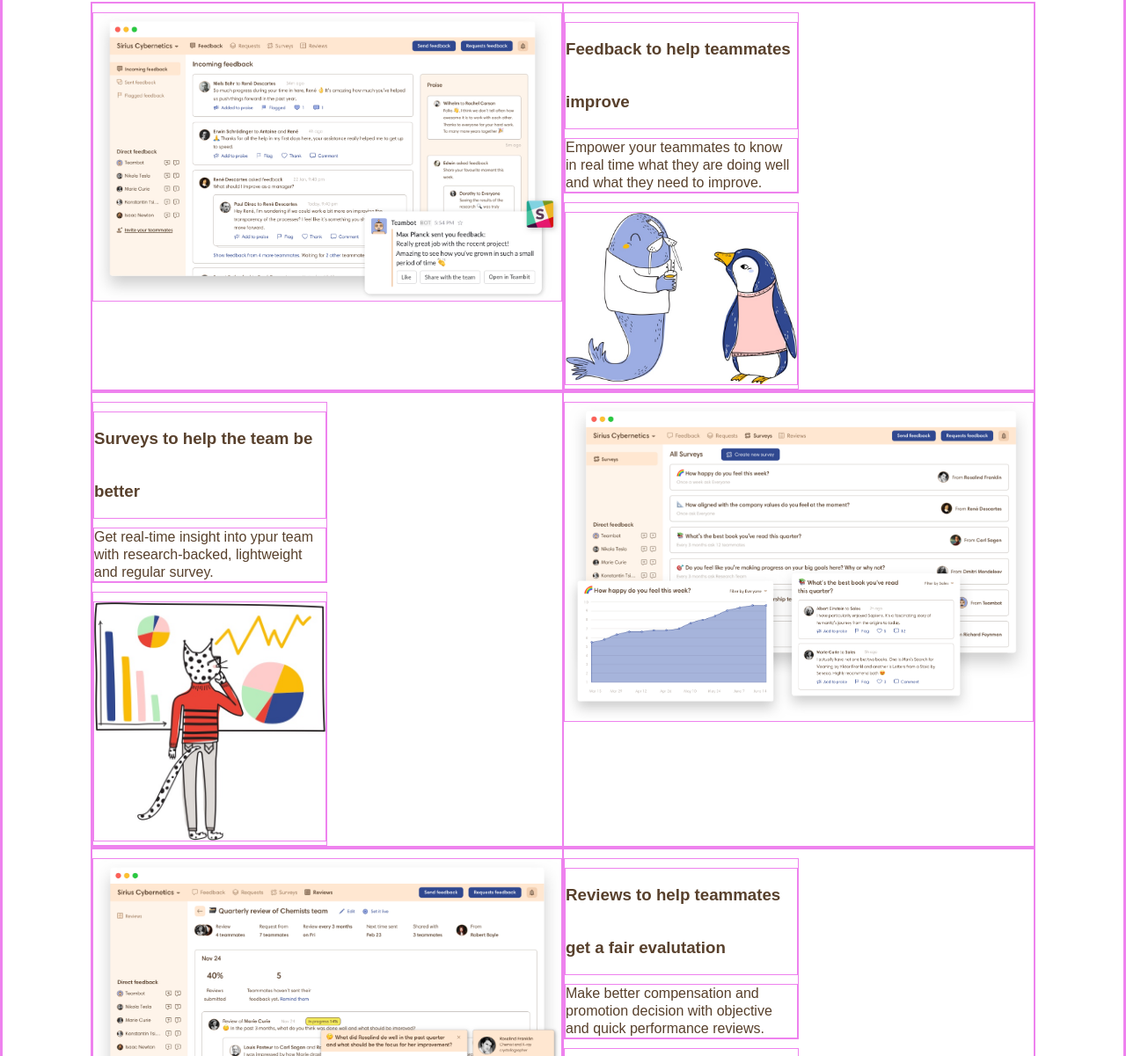
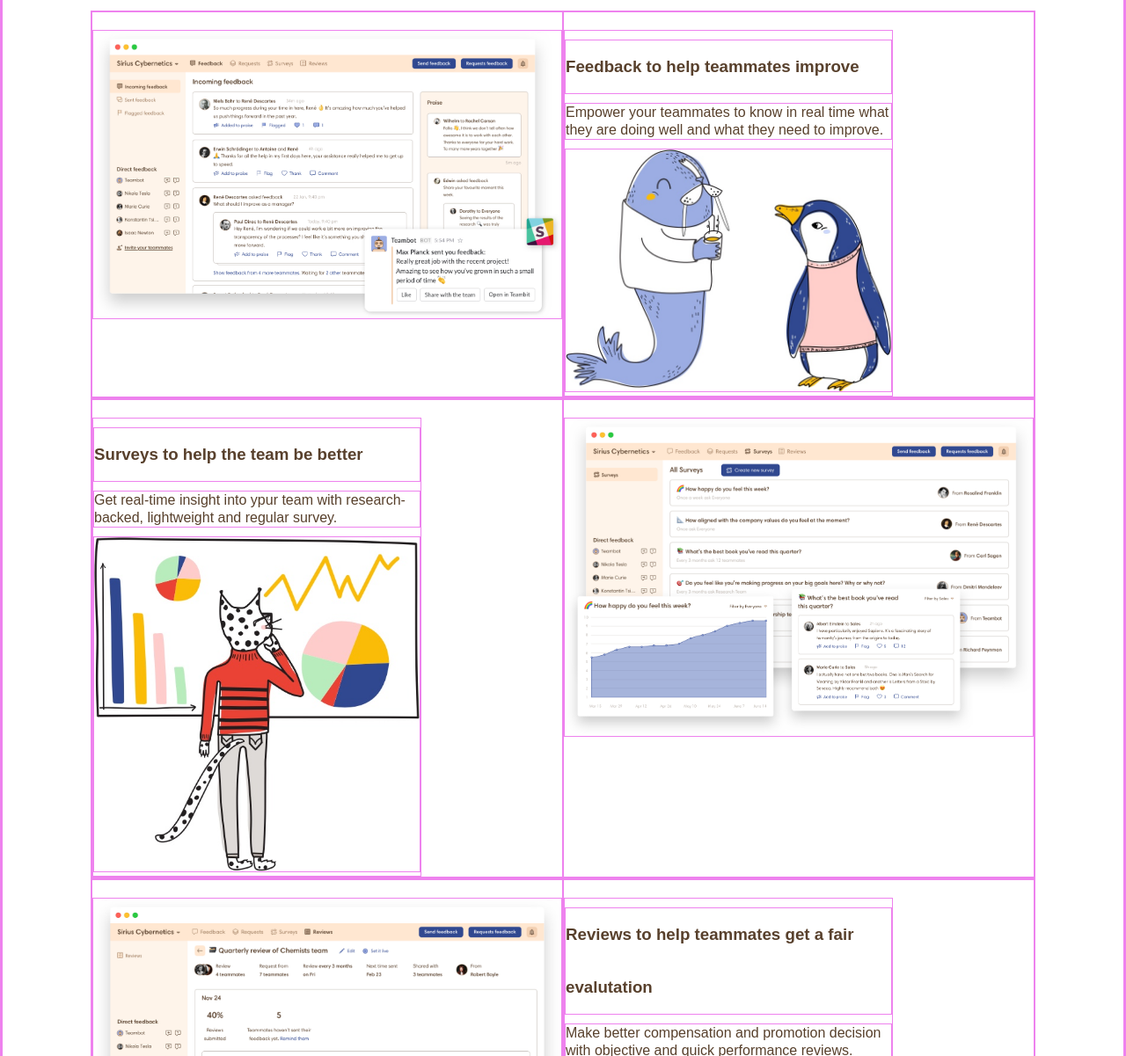
Before and after one commit to F3licia/node-sass-teambit, a website: page index.html in a window 1280 px wide. Shown: the part 1599-2800 px from the top of the page at 88% size. Drawn offline with Linux system fonts and the light colour scheme.

Commit message:
progressi

```diff
--- a/index.html
+++ b/index.html
@@ -30,7 +30,7 @@
     <div class="main-block flex">
         <div class="block50">
             <h1>Understand, recognize and develop your people</h1>
-            <h3>Teambit helps teams create a hight performing culture with regular feedback.</h3>
+            <h4>Teambit helps teams create a hight performing culture with regular feedback.</h4>
          <div class="buttons-block">
             <div class="buttonB">
                 <img src="imgs/google-logo.svg" alt="">
@@ -85,14 +85,13 @@
                 <img src="imgs/employee-feedback.jpg" alt="">
             </div>
             <div class="block50">
-                <div class="block50">
+                <div class="ill-block">
                     <h3>Feedback to help teammates improve</h3>
                     <h4>
                         Empower your teammates to know in real time
                         what they are doing well and what they need to improve.
                     </h4>
-                </div>
-                <div class="block50 small">
+
                   <img src="imgs/communication.jpg" alt="">
                 </div>
             </div>
@@ -100,14 +99,13 @@
 <!--riga-->
         <div class="flex">
             <div class="block50">
-                <div class="block50">
+                <div class="ill-block">
                     <h3>Surveys to help the team be better</h3>
                     <h4>
                         Get real-time insight into ypur team with
                         research-backed, lightweight and regular survey.
                     </h4>
-                </div>
-                <div class="block50 small">
+
                   <img src="imgs/insights.jpg" alt="">
                 </div>
             </div>
@@ -121,14 +119,13 @@
                <img src="imgs/performance-review.jpg" alt="">
             </div>
             <div class="block50">
-                <div class="block50">
+                <div class="ill-block">
                      <h3>Reviews to help teammates get a fair evalutation</h3>
                      <h4>
                          Make better compensation and promotion decision with
                          objective and quick performance reviews.
                      </h4>
-                </div>
-                <div class="block50 small">
+
                   <img src="imgs/review.jpg" alt="">
                 </div>
             </div>
@@ -136,13 +133,12 @@
 <!--riga-->
         <div class="flex">
             <div class="block50">
-                <div class="block50">
+                <div class="ill-block">
                     <h3>Praise to help teammates feel  valued</h3>
                     <h4>Make it a habit to recognizr and prise people who
                         do great work.
                     </h4>
-                </div>
-                <div class="block50 small">
+
                   <img src="imgs/recognition.jpg" alt="">
                 </div>
             </div>
--- a/src/app.scss
+++ b/src/app.scss
@@ -134,8 +134,18 @@ h4, h5, h6, p {
     position: relative;
     width: 50%;
     & >*{
+        margin-top: 20px;
+    }
+
+}
+
+.ill-block{
+    position: relative;
+    width: 70%;
+    & >*{
         margin-top: 10px;
     }
+
 }
 
 .block33{
```
Also changed, not shown: dist/app.css.
